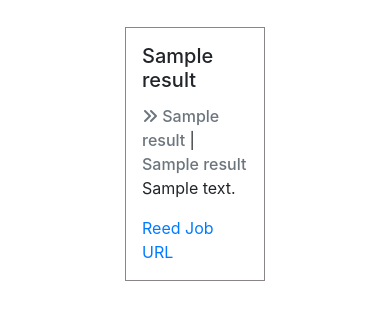
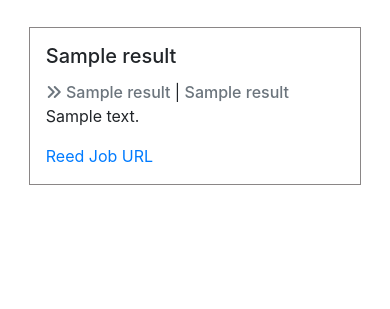
Before and after one commit to Abelyem/reed_project, a Django app: page / in a window 390 px wide. Shown: the part 587-896 px from the top of the page. After the commit the page ends 772 px from the top, so only its background shows below. Run offline with Django 3.2, Linux system fonts and the light colour scheme; a database or web service that is not in the repository returns one stand-in record (values such as "Sample title"); data that the repository does not hold is empty; some libraries are stand-ins or nearby versions.

Commit message:
added specific media query to target min width 768 and max width 991px -- size of individual job posting to increase in width as screensize gets smaller (to cover more of the screen area)

```diff
--- a/reed_home/static/css/home.css
+++ b/reed_home/static/css/home.css
@@ -111,7 +111,19 @@
     .fa-map-marker-alt, .fa-search, .search-disclaimer {
         display:none!important;
     }
+
+    .card-content-container {
+        max-width: 95%;
+    }
  }
+
+ /* Medium devices (tablets, 768px and up to max-width 991px) */
+ @media (min-width: 768px) and (max-width: 991.98px) {
+    .card-content-container {
+        min-width: 85%;
+    }
+  }
+
 
 
 
@@ -123,9 +135,9 @@
     overflow-x: hidden !important;
     }
 
-    .container, .container-fluid {
+    /* .container, .container-fluid {
     max-width: 100% !important;
     overflow-x: hidden !important;
-    }
+    } */
 
  }
```
